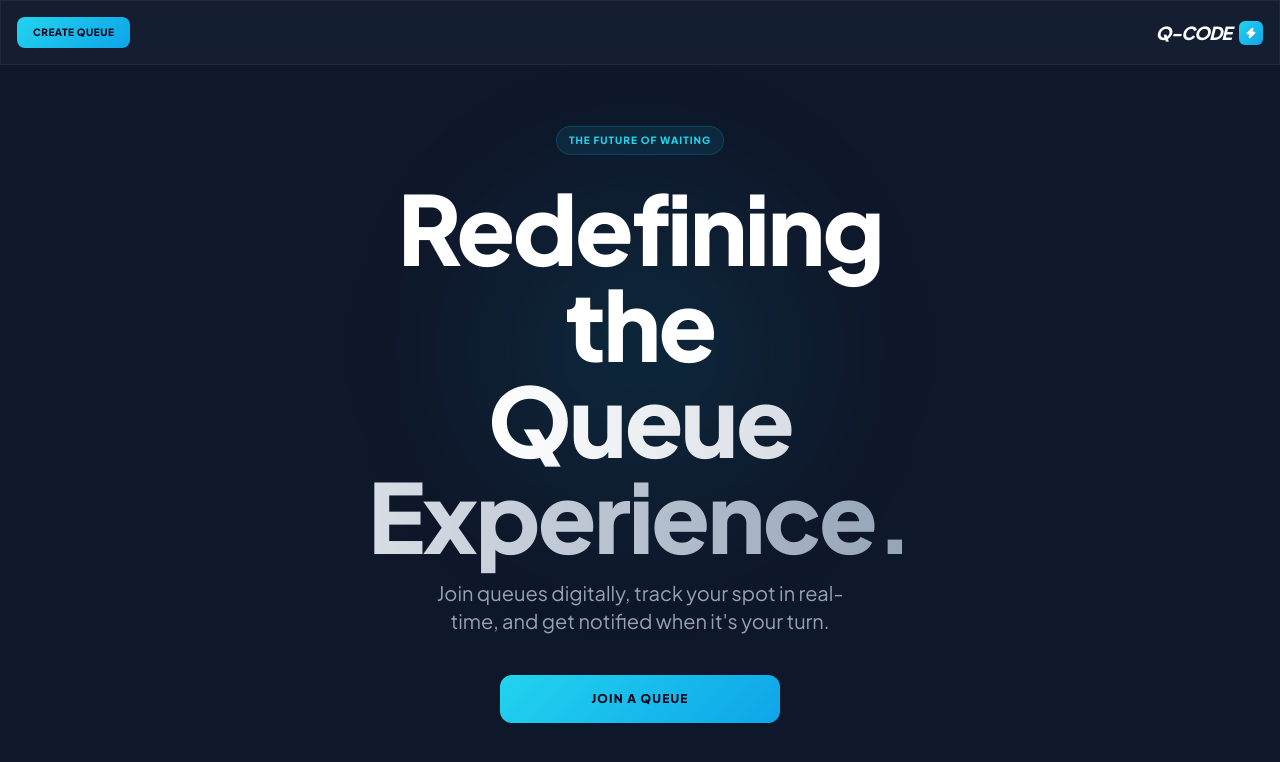
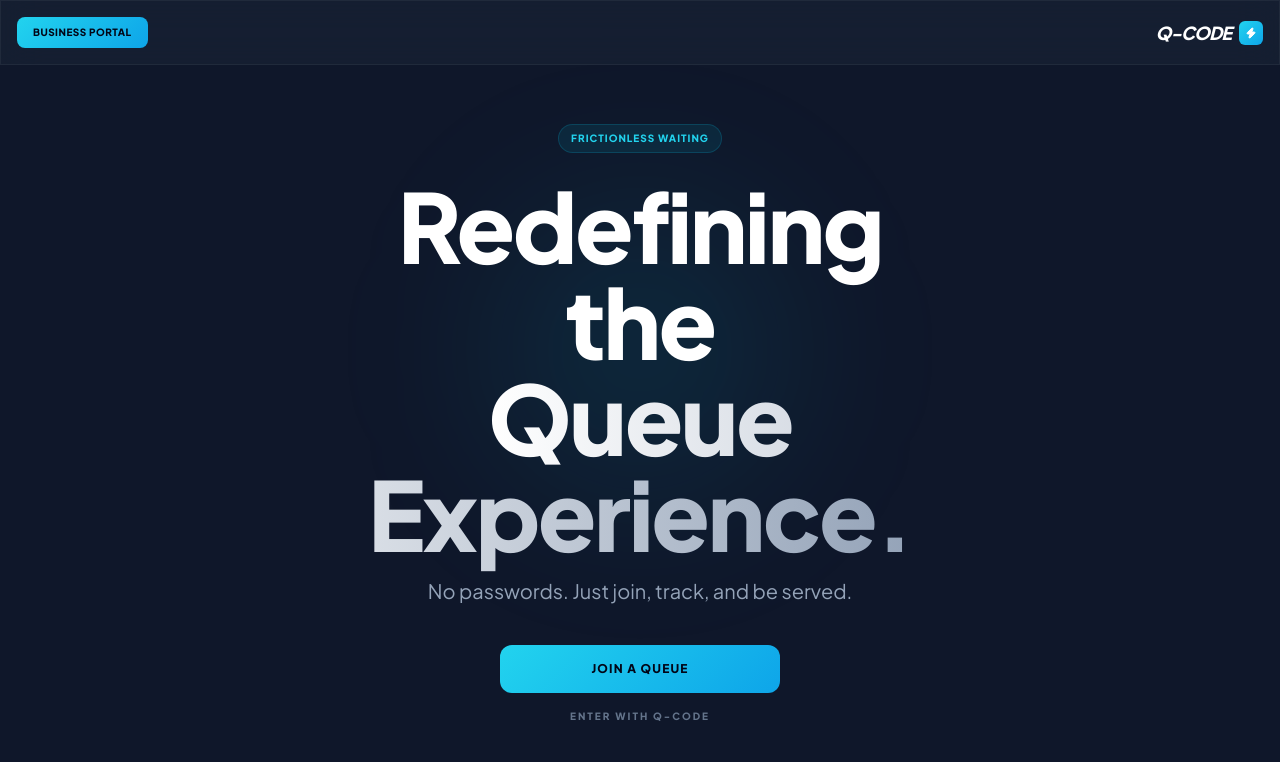
Before and after one commit to aremuelerepa-netizen/Q-code, a Flask app: page / in a window 1280 px wide. Shown: the top 762 px of the page. Run offline with Flask 3, Linux system fonts and the light colour scheme; some libraries are stand-ins or nearby versions.

Commit message:
Update index.html

```diff
--- a/Queue Code/templates/index.html
+++ b/Queue Code/templates/index.html
@@ -14,7 +14,6 @@
         .text-gradient { background: linear-gradient(to right, #fff, #94a3b8); -webkit-background-clip: text; -webkit-text-fill-color: transparent; }
         @keyframes fadeIn { from { opacity: 0; transform: translateY(10px); } to { opacity: 1; transform: translateY(0); } }
         .animate-fade { animation: fadeIn 0.8s ease-out forwards; }
-        /* Prevent horizontal scroll on mobile */
         html, body { position: relative; overflow-x: hidden; }
     </style>
 </head>
@@ -30,7 +29,7 @@
     </div>
 
     <nav class="fixed top-0 w-full z-50 px-4 py-4 flex items-center justify-between glass border-b border-white/5">
-        <a href="/login" class="btn-cyan px-4 py-2 rounded-lg text-slate-950 font-bold text-[10px] uppercase tracking-wider">Create Queue</a>
+        <a href="/login" class="btn-cyan px-4 py-2 rounded-lg text-slate-950 font-bold text-[10px] uppercase tracking-wider">Business Portal</a>
         <div class="flex items-center gap-2">
             <span class="text-lg font-black tracking-tighter uppercase italic">Q-CODE</span>
             <div class="w-6 h-6 btn-cyan rounded-md flex items-center justify-center">
@@ -43,35 +42,35 @@
         <div class="absolute top-1/4 left-1/2 -translate-x-1/2 w-[300px] h-[300px] bg-cyan-500/10 blur-[80px] rounded-full -z-10"></div>
 
         <div class="animate-fade flex flex-col items-center w-full max-w-md">
-            <span class="px-3 py-1.5 rounded-full bg-cyan-500/10 border border-cyan-500/20 text-cyan-400 text-[10px] font-bold uppercase tracking-widest mb-6 inline-block">The Future of Waiting</span>
-
+            <span class="px-3 py-1.5 rounded-full bg-cyan-500/10 border border-cyan-500/20 text-cyan-400 text-[10px] font-bold uppercase tracking-widest mb-6 inline-block">Frictionless Waiting</span>
             <h1 class="text-4xl md:text-8xl font-black tracking-tight mb-4 leading-[1.1]">
                 Redefining the <br><span class="text-gradient">Queue Experience.</span>
             </h1>
-
             <p class="text-slate-400 text-sm md:text-xl leading-relaxed mb-10 px-2">
-                Join queues digitally, track your spot in real-time, and get notified when it's your turn.
+                No passwords. Just join, track, and be served.
             </p>
-
-            <button onclick="openModal('join')" class="btn-cyan w-full max-w-[280px] py-4 rounded-xl text-slate-950 font-extrabold text-xs uppercase tracking-widest">
+            <button onclick="openModal('quick-join')" class="btn-cyan w-full max-w-[280px] py-4 rounded-xl text-slate-950 font-extrabold text-xs uppercase tracking-widest">
                 Join a Queue
+            </button>
+            <button onclick="openModal('login')" class="mt-4 text-slate-500 text-[10px] font-bold uppercase tracking-[0.2em]">
+                Enter with Q-CODE
             </button>
         </div>
     </main>
 
     <div id="authModal" class="fixed inset-0 bg-slate-950/95 backdrop-blur-xl hidden flex items-center justify-center p-4 z-[100]">
-        <div class="glass w-full max-w-[380px] rounded-[28px] p-6 relative border-white/10 shadow-2xl">
+        <div class="glass w-full max-w-[380px] rounded-[28px] p-8 relative border-white/10 shadow-2xl">
             <button onclick="closeModal()" class="absolute top-4 right-4 text-slate-500"><i data-lucide="x" class="w-5 h-5"></i></button>
 
-            <div id="emailSection" class="space-y-6 pt-4">
+            <div id="quickJoinSection" class="space-y-6 pt-4">
                 <div class="text-center">
-                    <h3 class="text-xl font-black mb-1">Verification</h3>
-                    <p class="text-slate-400 text-xs">Enter your email to get a login code.</p>
+                    <h3 class="text-xl font-black mb-1">Join Queue</h3>
+                    <p class="text-slate-400 text-xs">Enter details to secure your spot.</p>
                 </div>
                 <div class="space-y-3">
-                    <input type="email" id="userEmail" class="w-full bg-slate-900/50 border border-white/10 p-4 rounded-xl focus:border-cyan-400 outline-none text-sm" placeholder="name@email.com">
-                    <button onclick="requestOTP()" id="otpBtn" class="w-full py-4 btn-cyan text-slate-950 font-black rounded-xl uppercase tracking-widest text-[10px]">Send Code</button>
-                    <button onclick="toggleMode('login')" class="w-full text-slate-500 text-[10px] font-bold uppercase tracking-tighter">Already have a Q-CODE? Login</button>
+                    <input type="text" id="serviceCode" class="w-full bg-slate-900/50 border border-white/10 p-4 rounded-xl focus:border-cyan-400 outline-none text-sm text-center font-bold" placeholder="SERVICE CODE (e.g. 101)">
+                    <input type="text" id="visitorName" class="w-full bg-slate-900/50 border border-white/10 p-4 rounded-xl focus:border-cyan-400 outline-none text-sm text-center" placeholder="YOUR NAME (OPTIONAL)">
+                    <button onclick="joinFrictionless()" id="joinBtn" class="w-full py-4 btn-cyan text-slate-950 font-black rounded-xl uppercase tracking-widest text-[10px]">Secure Spot</button>
                 </div>
             </div>
 
@@ -83,21 +82,15 @@
                 <div class="space-y-3">
                     <input type="text" id="loginCodeInput" class="w-full bg-slate-900/50 border border-white/10 p-4 rounded-xl focus:border-cyan-400 outline-none text-center text-xl font-mono uppercase" placeholder="QC-XXXX">
                     <button onclick="loginWithCode()" class="w-full py-4 btn-cyan text-slate-950 font-black rounded-xl uppercase tracking-widest text-[10px]">Enter Dashboard</button>
-                    <button onclick="toggleMode('join')" class="w-full text-slate-500 text-[10px] font-bold uppercase tracking-tighter">Need to verify email instead?</button>
                 </div>
-            </div>
-
-            <div id="verifySection" class="hidden space-y-6 pt-4 text-center">
-                <h3 class="text-xl font-black">Check Email</h3>
-                <input type="text" maxlength="6" id="otpValue" class="w-full bg-slate-900/50 border border-white/10 p-4 rounded-xl text-center text-3xl font-black tracking-widest" placeholder="000000">
-                <button onclick="verifyOTP()" class="w-full py-4 btn-cyan text-slate-950 font-black rounded-xl uppercase tracking-widest text-[10px]">Verify</button>
             </div>
 
             <div id="successSection" class="hidden space-y-6 text-center pt-4 animate-fade">
                 <div class="w-16 h-16 bg-cyan-400/10 text-cyan-400 rounded-full flex items-center justify-center mx-auto border border-cyan-400/20"><i data-lucide="shield-check" class="w-8 h-8"></i></div>
-                <h3 class="text-xl font-black">Account Secured</h3>
-                <div id="finalLoginCode" class="p-4 bg-slate-900 border border-cyan-500/30 rounded-xl text-2xl font-mono font-black text-cyan-400">---</div>
-                <button onclick="window.location.href='/status'" class="w-full py-4 btn-cyan text-slate-950 font-black rounded-xl uppercase tracking-widest text-[10px]">Access Status</button>
+                <h3 class="text-xl font-black">You're in line!</h3>
+                <p class="text-slate-400 text-[10px] uppercase tracking-widest">Your Tracking Q-CODE:</p>
+                <div id="finalLoginCode" class="p-4 bg-slate-900 border border-cyan-500/30 rounded-xl text-2xl font-mono font-black text-cyan-400 italic">QC-XXXX</div>
+                <button onclick="window.location.href='/status'" class="w-full py-4 btn-cyan text-slate-950 font-black rounded-xl uppercase tracking-widest text-[10px]">View Status</button>
             </div>
         </div>
     </div>
@@ -112,10 +105,9 @@
             const iconDiv = document.getElementById('notifyIcon');
             const iconMap = {
                 'success': '<i data-lucide="check-circle" class="w-10 h-10 text-cyan-400"></i>',
-                'error': '<i data-lucide="alert-circle" class="w-10 h-10 text-red-400"></i>',
-                'info': '<i data-lucide="info" class="w-10 h-10 text-blue-400"></i>'
+                'error': '<i data-lucide="alert-circle" class="w-10 h-10 text-red-400"></i>'
             };
-            iconDiv.innerHTML = iconMap[icon] || iconMap.info;
+            iconDiv.innerHTML = iconMap[icon] || '<i data-lucide="info" class="w-10 h-10 text-blue-400"></i>';
             lucide.createIcons();
             modal.classList.remove('hidden');
         }
@@ -125,48 +117,35 @@
         function closeModal() { document.getElementById('authModal').classList.add('hidden'); }
 
         function toggleMode(mode) {
-            document.getElementById('emailSection').classList.toggle('hidden', mode === 'login');
-            document.getElementById('codeSection').classList.toggle('hidden', mode === 'join');
-            document.getElementById('verifySection').classList.add('hidden');
+            document.getElementById('quickJoinSection').classList.toggle('hidden', mode === 'login');
+            document.getElementById('codeSection').classList.toggle('hidden', mode === 'quick-join');
             document.getElementById('successSection').classList.add('hidden');
         }
 
-        async function requestOTP() {
-            const email = document.getElementById('userEmail').value;
-            if(!email) return showNotify("Required", "Enter email.", "info");
-            const btn = document.getElementById('otpBtn');
-            btn.innerText = "SENDING..."; btn.disabled = true;
+        async function joinFrictionless() {
+            const service_code = document.getElementById('serviceCode').value;
+            const name = document.getElementById('visitorName').value;
+            if(!service_code) return showNotify("Required", "Enter Service Code.", "info");
+
+            const btn = document.getElementById('joinBtn');
+            btn.innerText = "JOINING..."; btn.disabled = true;
+
             try {
-                const res = await fetch('/api/auth/request-email-otp', {
+                const res = await fetch('/api/auth/join-frictionless', {
                     method: 'POST',
                     headers: {'Content-Type': 'application/json'},
-                    body: JSON.stringify({ email })
-                });
-                if(res.ok) {
-                    document.getElementById('emailSection').classList.add('hidden');
-                    document.getElementById('verifySection').classList.remove('hidden');
-                } else {
-                    const d = await res.json(); showNotify("Failed", d.message, "error");
-                    btn.innerText = "SEND CODE"; btn.disabled = false;
-                }
-            } catch (e) { showNotify("Error", "Server unreachable.", "error"); btn.innerText = "SEND CODE"; btn.disabled = false; }
-        }
-
-        async function verifyOTP() {
-            const otp = document.getElementById('otpValue').value;
-            try {
-                const res = await fetch('/api/auth/verify-email-otp', {
-                    method: 'POST',
-                    headers: {'Content-Type': 'application/json'},
-                    body: JSON.stringify({ otp })
+                    body: JSON.stringify({ service_code, name })
                 });
                 const data = await res.json();
                 if(data.status === 'success') {
-                    document.getElementById('verifySection').classList.add('hidden');
+                    document.getElementById('quickJoinSection').classList.add('hidden');
                     document.getElementById('successSection').classList.remove('hidden');
-                    document.getElementById('finalLoginCode').innerText = data.login_code;
-                } else { showNotify("Invalid", "Incorrect code.", "error"); }
-            } catch(e) { showNotify("Error", "Verification failed.", "error"); }
+                    document.getElementById('finalLoginCode').innerText = data.token;
+                } else {
+                    showNotify("Failed", data.message, "error");
+                    btn.innerText = "SECURE SPOT"; btn.disabled = false;
+                }
+            } catch (e) { showNotify("Error", "Server unreachable.", "error"); btn.innerText = "SECURE SPOT"; btn.disabled = false; }
         }
 
         async function loginWithCode() {
```
